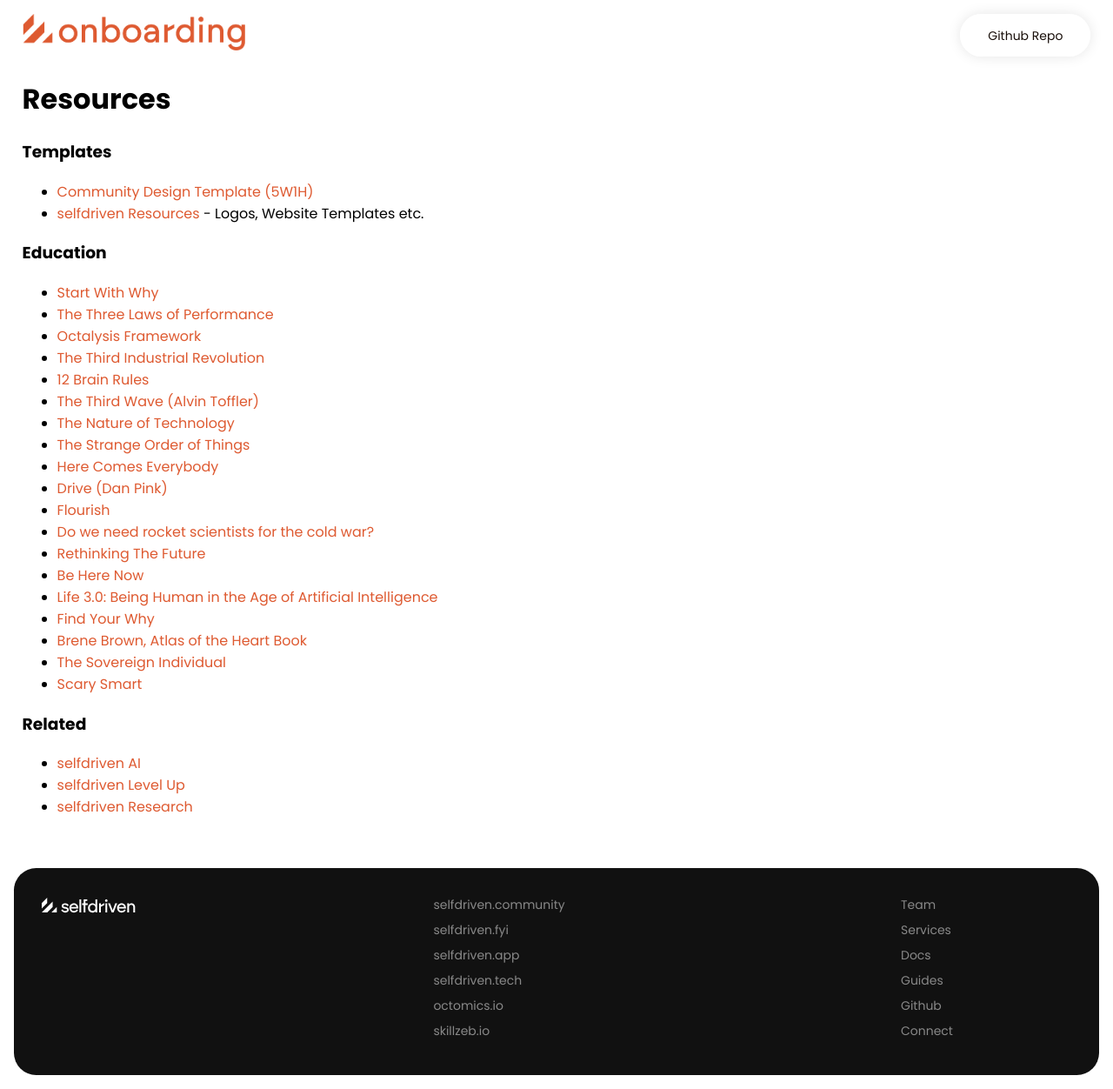
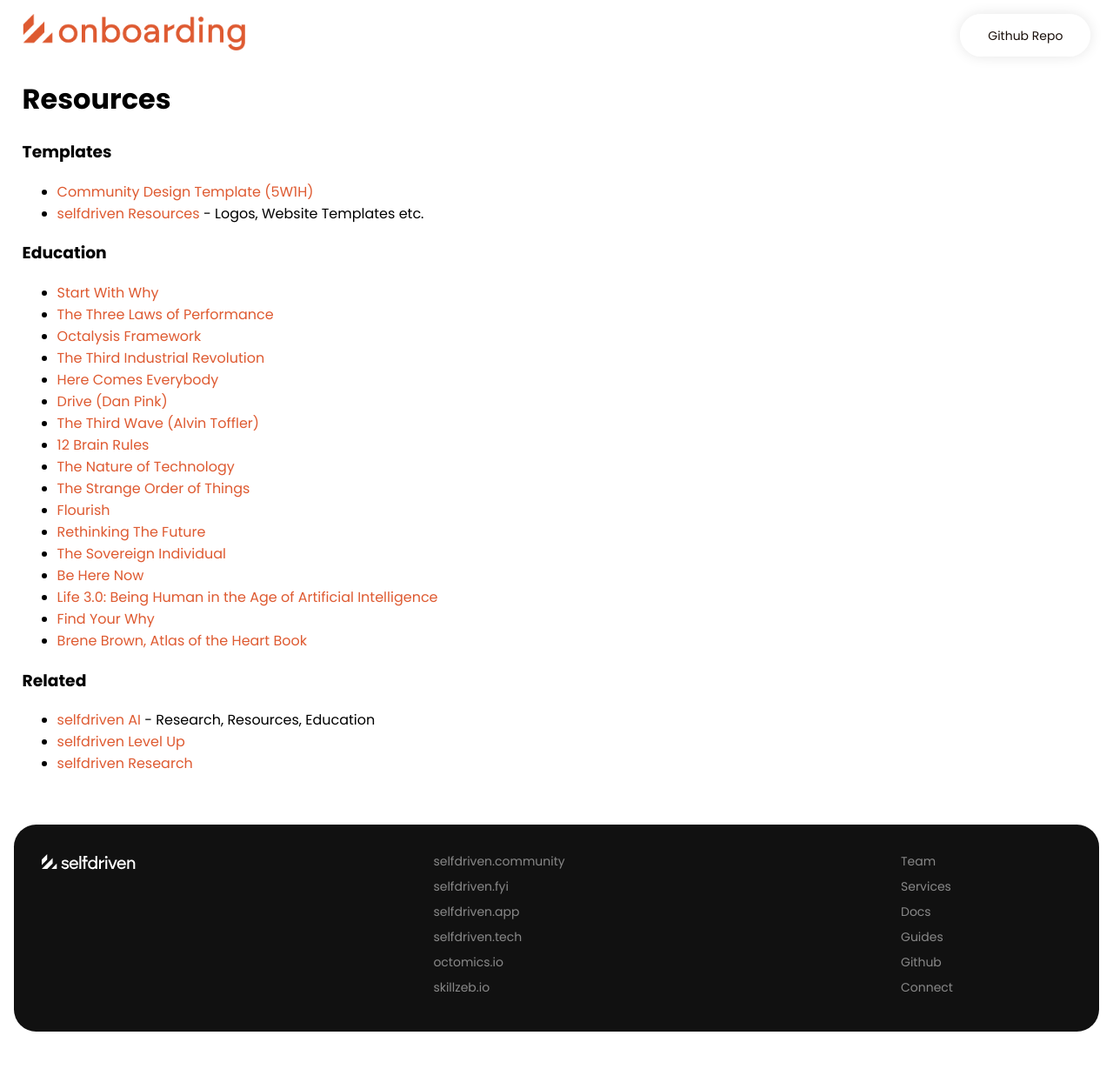
Before and after one commit to selfdriven-engagement/selfdriven-actuate, a Jekyll site: the page built from docs/pages/resources.md, in a window 1280 px wide. Shown: the whole page at 87% size. Built offline with Jekyll 4.4.1, drawn with Linux system fonts in a browser that asks for light colours; after the commit the page ends 1202 px from its top, so only the background shows below that.

Commit message:
Update resources.md

```diff
--- a/docs/pages/resources.md
+++ b/docs/pages/resources.md
@@ -15,23 +15,22 @@ permalink: /resources/
 - [The Three Laws of Performance](https://www.amazon.com.au/Three-Laws-Performance-Rewriting-Organization/dp/111804312X)
 - [Octalysis Framework](https://yukaichou.com/gamification-examples/octalysis-complete-gamification-framework/)
 - [The Third Industrial Revolution](https://www.youtube.com/watch?v=QX3M8Ka9vUA)
+- [Here Comes Everybody](https://www.amazon.com.au/Here-Comes-Everybody-Organizing-Organizations/dp/0143114948)
+- [Drive (Dan Pink)](https://www.danpink.com/books/drive/)
+- [The Third Wave (Alvin Toffler)](https://en.wikipedia.org/wiki/The_Third_Wave_(Toffler_book))
 - [12 Brain Rules](https://brainrules.net/brain-rules/)
-- [The Third Wave (Alvin Toffler)](https://en.wikipedia.org/wiki/The_Third_Wave_(Toffler_book))
 - [The Nature of Technology](https://www.amazon.com.au/Nature-Technology-What-How-Evolves/dp/1416544062)
 - [The Strange Order of Things](https://www.amazon.com/Strange-Order-Things-Feeling-Cultures/dp/0307908755)
-- [Here Comes Everybody](https://www.amazon.com.au/Here-Comes-Everybody-Organizing-Organizations/dp/0143114948)
-- [Drive (Dan Pink)](https://www.danpink.com/books/drive/)
 - [Flourish](https://www.youtube.com/watch?v=weVPtrXMMx8)
-- [Do we need rocket scientists for the cold war?](https://www.latimes.com/opinion/story/2019-10-23/math-high-school-algebra-data-statistics)
 - [Rethinking The Future](https://books.apple.com/au/book/rethinking-the-future/id1127277504)
+- [The Sovereign Individual](https://en.wikipedia.org/wiki/The_Sovereign_Individual)
 - [Be Here Now](https://www.amazon.com.au/Be-Here-Now-Ram-Dass/dp/0517543052)
 - [Life 3.0: Being Human in the Age of Artificial Intelligence](https://www.amazon.com.au/Life-3-0-Being-Artificial-Intelligence-ebook/dp/B07474JB3Q)
 - [Find Your Why](https://simonsinek.com/books/find-your-why/)
 - [Brene Brown, Atlas of the Heart Book](https://brenebrown.com/book/atlas-of-the-heart/)
-- [The Sovereign Individual](https://en.wikipedia.org/wiki/The_Sovereign_Individual)
-- [Scary Smart](https://www.mogawdat.com/scarysmart)
+
 
 ### Related
-- [selfdriven AI](https://selfdriven.ai)
+- [selfdriven AI](https://selfdriven.ai) - Research, Resources, Education
 - [selfdriven Level Up](https://selfdriven.fyi/levelup)
 - [selfdriven Research](https://selfdriven.fyi/research)
```
